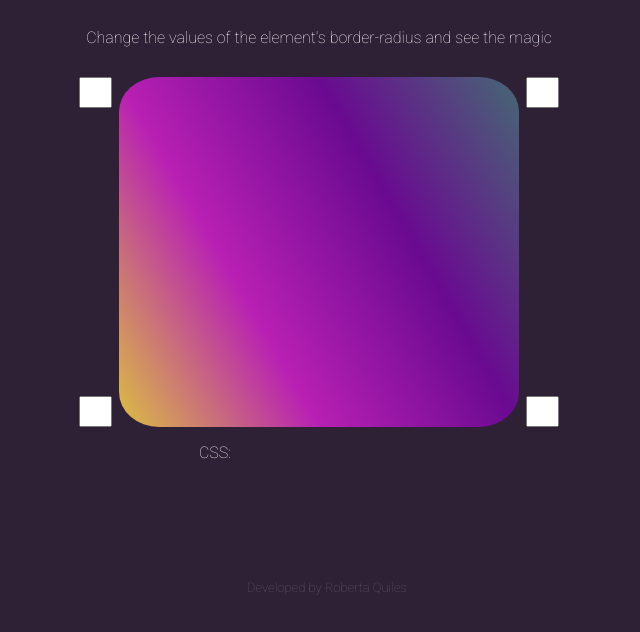
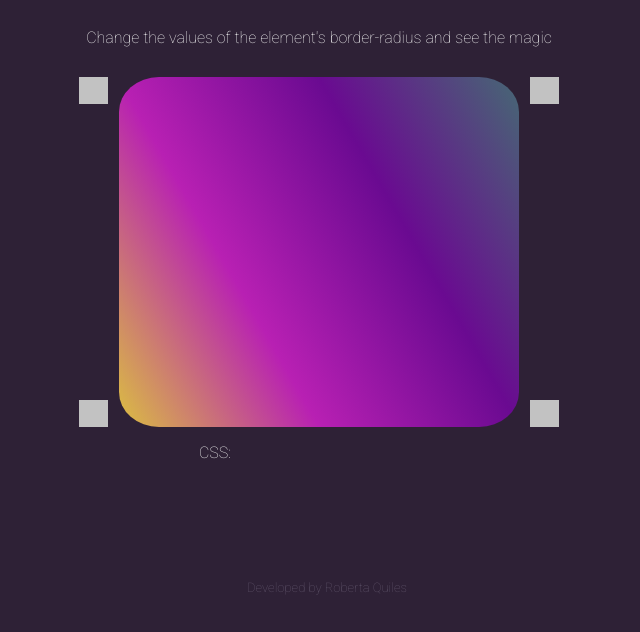
Before and after one commit to roquiles/border-radius-previewer, a plain HTML site: page index.html in a window 1280 px wide. Shown: the part 142-774 px from the top of the page, without its empty margins (321-961 px from the left). Drawn offline with Linux system fonts and the light colour scheme.

Commit message:
Change input fields style

```diff
--- a/index.html
+++ b/index.html
@@ -26,16 +26,16 @@
     <!-- BOX -->
     <div class="main-box">
       <div class="border-radius-field" id="top-left">
-        <input type="text" class="input-value-border-radius" />
+        <input type="text" class="input-value-border-radius" maxlength="3" />
       </div>
       <div class="border-radius-field" id="top-right">
-        <input type="text" class="input-value-border-radius" />
+        <input type="text" class="input-value-border-radius" maxlength="3" />
       </div>
       <div class="border-radius-field" id="bottom-left">
-        <input type="text" class="input-value-border-radius" />
+        <input type="text" class="input-value-border-radius" maxlength="3" />
       </div>
       <div class="border-radius-field" id="bottom-right">
-        <input type="text" class="input-value-border-radius" />
+        <input type="text" class="input-value-border-radius" maxlength="3" />
       </div>
     </div>
 
--- a/style.css
+++ b/style.css
@@ -11,6 +11,12 @@ header {
 
 p {
   font-family: "Roboto", sans-serif;
+}
+
+input:focus {
+  box-shadow: 0 0 10px #488585;
+  outline: none;
+  background-color: rgb(232, 227, 236);
 }
 
 .main-title {
@@ -27,6 +33,10 @@ p {
 .input-value-border-radius {
   width: 25px;
   height: 25px;
+  color: rgb(90, 90, 90);
+  font-weight: bold;
+  background-color: rgb(194, 194, 194);
+  border: none;
 }
 
 .main-box {
```
